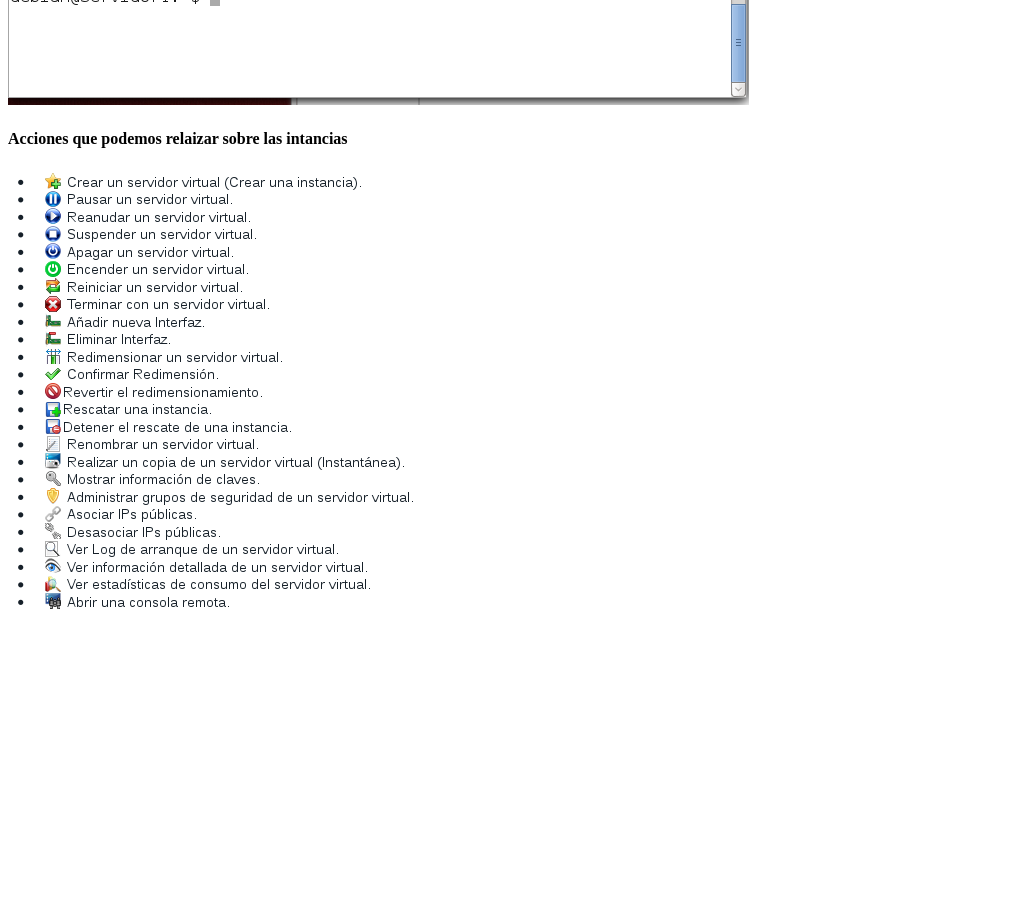
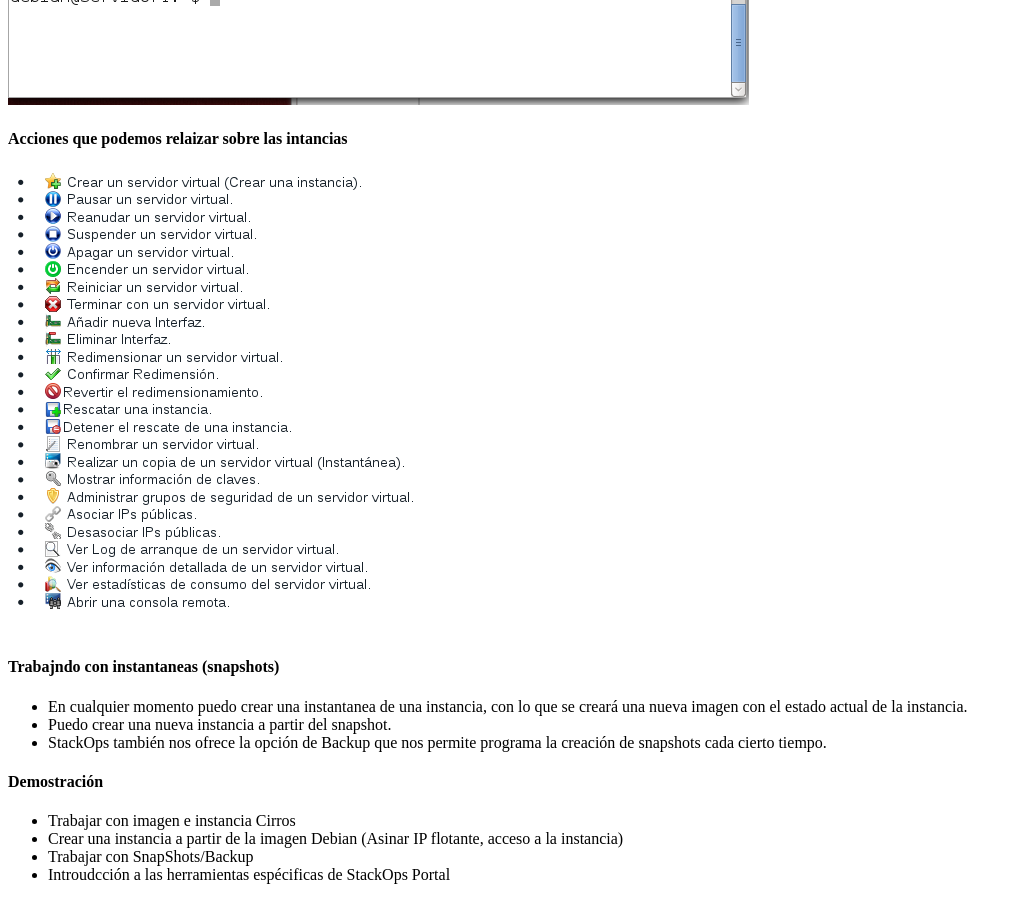
Before and after one commit to iesgn/cloud2, a Jekyll site: the page built from curso/u2/presentacion.html, in a window 1280 px wide and 900 px high, scrolled down 7271 px. Shown: the whole window, without its empty margins (0-1022 px from the left). Built offline with Jekyll 4.4.1, drawn with Linux system fonts in a browser that asks for light colours; before the commit the page ends 7916 px from its top, so only the background shows below that.

Commit message:
Presentación u2

```diff
--- a/curso/u2/presentacion.html
+++ b/curso/u2/presentacion.html
@@ -149,3 +149,21 @@ tema: sky
 			<h4>Acciones que podemos relaizar sobre las intancias</h4>
 			<img src="img/acciones.png"/>
 		</section>
+		<section>
+	    <h4>Trabajndo con instantaneas (snapshots)</h4>
+	     <ul>
+		<li>En cualquier momento puedo crear una instantanea de una instancia, con lo que se creará una nueva imagen con el estado actual de  la instancia.</li>
+		<li>Puedo crear una nueva instancia a partir del snapshot.</li>
+		<li>StackOps también nos ofrece la opción de Backup que nos permite programa la creación de snapshots cada cierto tiempo.</li>
+		  </ul>
+	    </section>
+	    <section>
+	    <h4>Demostración</h4>
+	     <ul>
+		<li>Trabajar con imagen e instancia Cirros</li>
+		<li>Crear una instancia a partir de la imagen Debian (Asinar IP flotante, acceso a la instancia)</li>
+		<li>Trabajar con SnapShots/Backup</li>
+		<li>Introudcción a las herramientas espécificas de StackOps Portal</li>
+
+		  </ul>
+	    </section>
```
